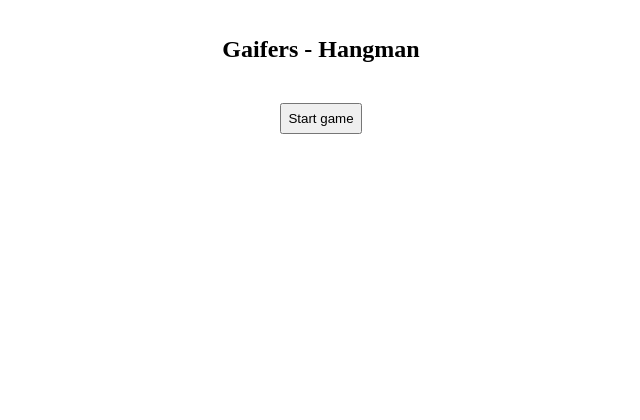
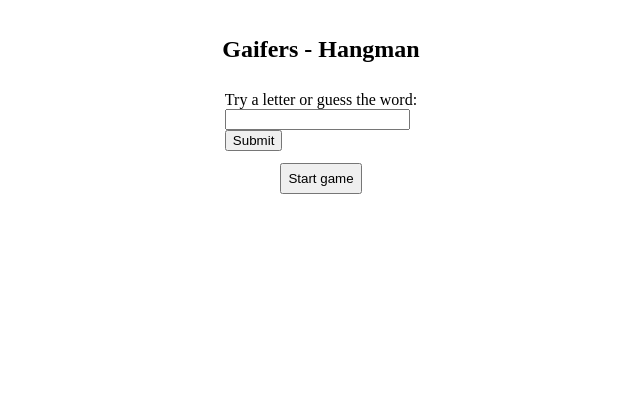
Before and after one commit to alexk49/gaifers, a Flask app: page /hangman in a window 1280 px wide. Shown: the top 420 px of the page, without its empty margins (319-959 px from the left). Run offline with Flask 3, Linux system fonts and the light colour scheme.

Commit message:
set basic passing of hangman data from server to client, with updating current guess

```diff
--- a/gaifers/app.py
+++ b/gaifers/app.py
@@ -4,7 +4,8 @@ import os
 from flask import (Flask, jsonify, redirect, render_template, request, session,
                    url_for)
 
-from gaifers.hangman import h_game_data_default, set_hangman_data
+from gaifers.hangman import (check_for_hangman_winner, check_word_for_guess,
+                             h_game_data_default, set_hangman_data)
 from gaifers.noughts import (check_for_draw, check_for_winner,
                              n_game_data_default, update_turn_marker,
                              validate_game_data, validate_marker)
@@ -99,3 +100,46 @@ def hangman():
 def reset_hangman():
     game_data = reset_game_data(game_data=set_hangman_data())
     return jsonify(game_data)
+
+
+@app.route("/hangman/game", methods=["POST"])
+def hangman_data():
+    sent_game_data = request.get_json()
+
+    current_word_state = sent_game_data["gameData"]["current_word_state"]
+    guess = sent_game_data["gameData"]["word_guess"]
+
+    game_data = get_game_data()
+
+    game_data["gameData"]["current_word_state"] = current_word_state
+    game_data["gameData"]["word_guess"] = guess
+
+    word = game_data["gameData"]["word"]
+
+    game_data["gameData"]["winner"] = check_for_hangman_winner(guess, word)
+
+    print(guess)
+    print(word)
+    result, success = check_word_for_guess(guess, word, result=current_word_state.replace("_", " "))
+
+    print(result)
+
+    if success:
+
+        game_data["gameData"]["guess_correct"] = True
+        game_data["winner"] = check_for_hangman_winner(guess, word)
+
+    else:
+        count = int(game_data["gameData"]["incorrect_guess_count"])
+
+        count += 1
+
+        game_data["gameData"]["incorrect_guess_count"] = str(count)
+
+        game_data["gameData"]["guess_correct"] = False
+
+    game_data["gameData"]["current_word_state"] = result.replace(" ", "_")
+
+    print(game_data["gameData"]["current_word_state"])
+
+    return jsonify(game_data)
--- a/gaifers/hangman.py
+++ b/gaifers/hangman.py
@@ -81,14 +81,14 @@ h_game_data_default = {
     }
 }
 
+
 def set_hangman_data(h_game_data_default=h_game_data_default):
     new_game_data = h_game_data_default
-    new_game_data["word"] = pick_word()
-    new_game_data["word_length"] = len(new_game_data["word"])
-    new_game_data["current_word_state"] = "_" * new_game_data["word_length"]
+    new_game_data["gameData"]["word"] = pick_word()
+    new_game_data["gameData"]["word_length"] = len(new_game_data["gameData"]["word"])
+    new_game_data["gameData"]["current_word_state"] = "_" * new_game_data["gameData"]["word_length"]
 
     return new_game_data
-
 
 
 """ terminal version display """
--- a/gaifers/static/hangman.js
+++ b/gaifers/static/hangman.js
@@ -1,21 +1,64 @@
+function updateCurrentWord (currentState) {
+  const current = document.getElementById('current')
+  current.textContent = currentState
+}
+
+function updateHangingMan (boardState) {
+  const board = document.getElementById('hanging-man')
+
+  if (boardState === 0) {
+    board.textContent = ''
+  }
+}
+
+function getLocalGameData (currentState, word_guess) {
+  const gameData = {}
+
+  gameData.current_word_state = currentState
+  gameData.word_guess = word_guess
+
+  return gameData
+}
+
+function resetInputText () {
+  document.querySelector('#input-field').value = ''
+}
+
 async function runHangman () {
   const running = true
 
   // gets default new gameData
-  const gd = await resetGameData('/hangman/reset')
-  updateCurrentWord(gd.current_word_state)
+  let gd = await resetGameData('/hangman/reset')
+  updateCurrentWord(gd.gameData.current_word_state)
   // reset hangman state
+  updateHangingMan(gd.gameData.boardState)
+
+  // Update guess input
+  resetInputText()
+
+  if (running) {
+    submit = document.querySelector('#submit-button')
+
+    submit.addEventListener('click', async () => {
+      input = document.querySelector('#input-field').value
+      if (input != '') {
+        const gameDataLocal = getLocalGameData(gd.gameData.current_word_state, input)
+
+        gd = await postGameValues(gameDataLocal, '/hangman/game')
+
+        updateCurrentWord(gd.gameData.current_word_state)
+
+        updateHangingMan(gd.gameData.boardState)
+
+        resetInputText()
+      }
+    })
+  }
 }
 // global script
 
 const playHangmanButton = document.querySelector('#start-hangman')
+
 playHangmanButton.addEventListener('click', () => {
   runHangman()
 })
-
-function updateCurrentWord (currentState) {
-  const current = document.getElementById('current')
-  current.textContent = currentState
-  console.log(current)
-  console.log(currentState)
-}
--- a/gaifers/templates/hangman.html
+++ b/gaifers/templates/hangman.html
@@ -9,7 +9,11 @@
       </div>
     </div>
 </div>
-<div id="input-guess"></div>
+<div id="guess">  <label for="input-guess">Try a letter or guess the word: </label><br>
+  <input type="text" id="input-field" name="input-field" value=""><br>
+  <input type="submit" id="submit-button" value="Submit">
+</div>
+</div>
 <button id="start-hangman" class="play-button">Start game</button>
 {% endblock %}
 {% block javascript %}
```
